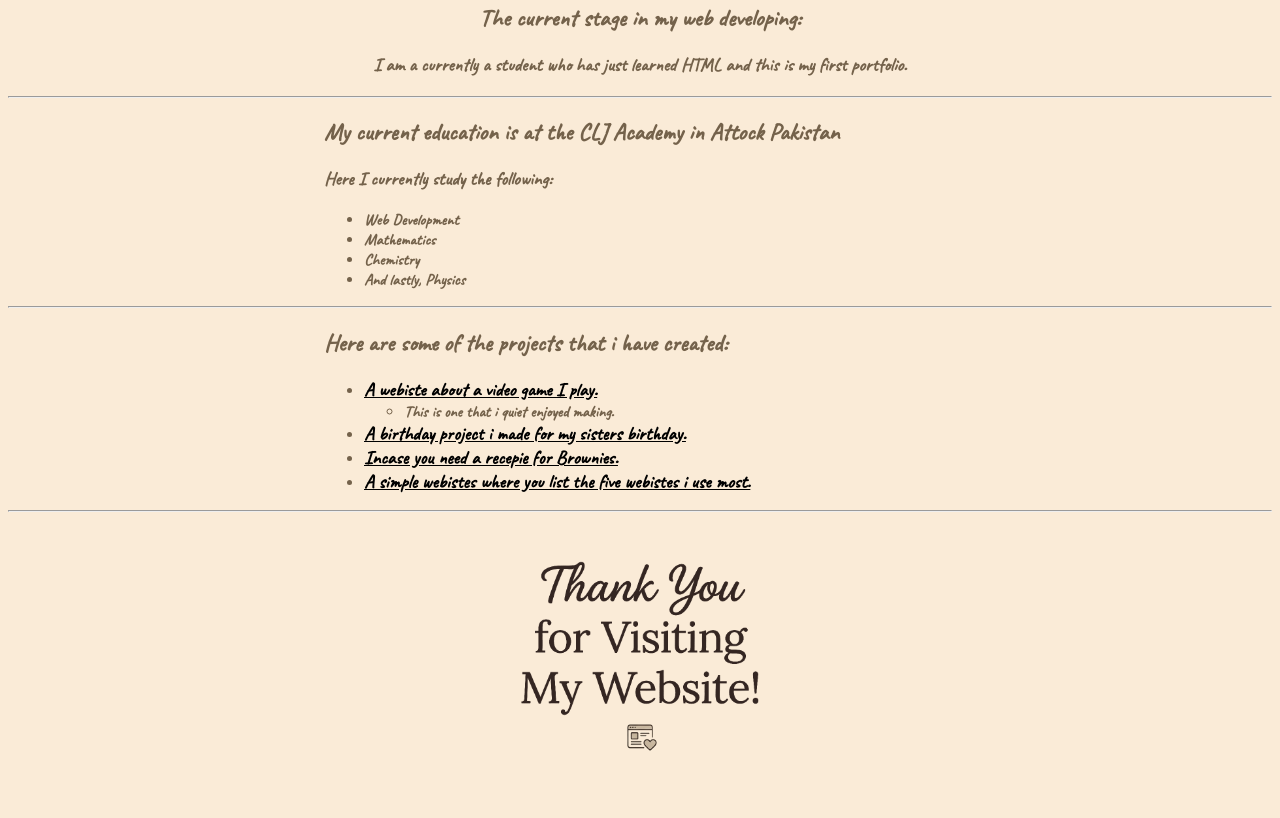
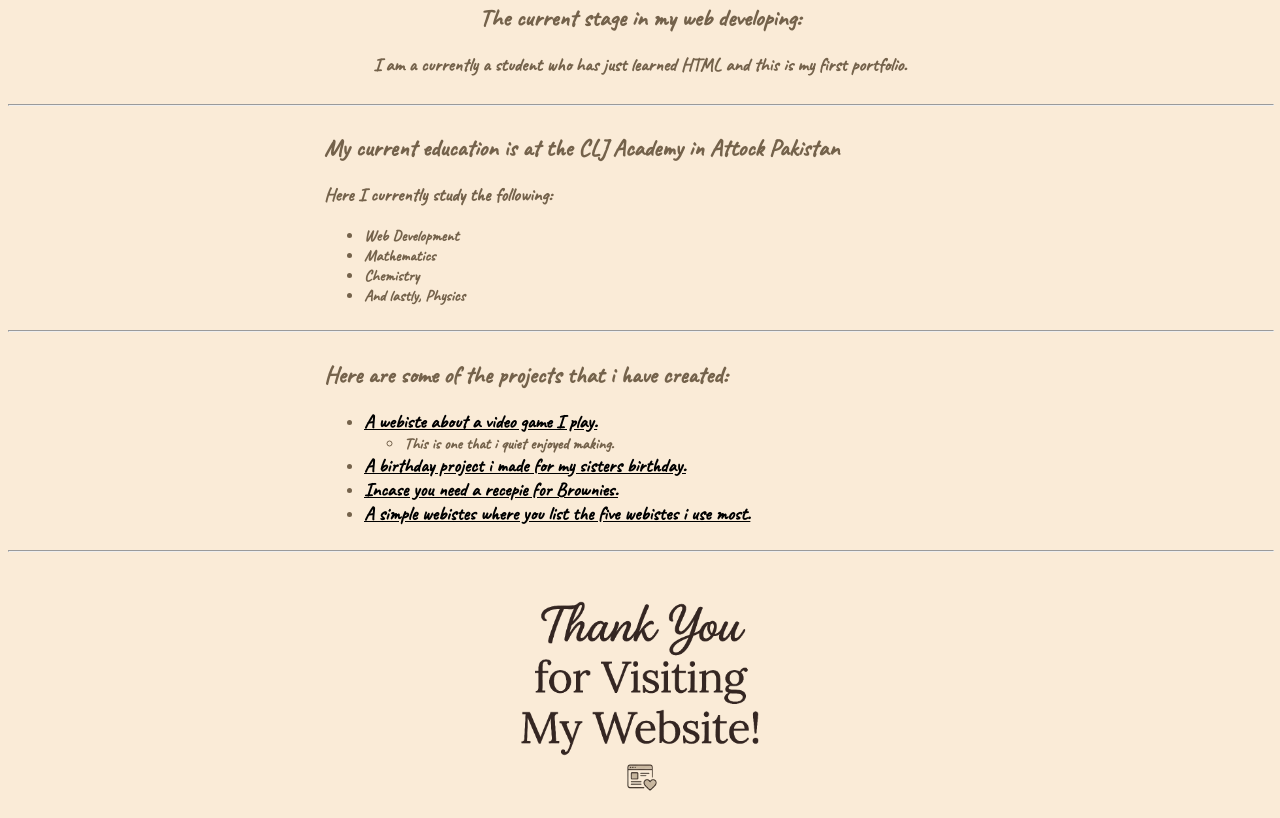
Before and after one commit to ellahihasnain74-bit/The-Porfolio, a plain HTML site: page index.html in a window 1280 px wide. Shown: the part 119-937 px from the top of the page. Before the commit the page ends 897 px from the top, so only its background shows below. Drawn offline with Linux system fonts and the light colour scheme.

Commit message:
Update style.css

```diff
--- a/style.css
+++ b/style.css
@@ -10,12 +10,10 @@
 
 #two{
     width: 50%;
-    margin-left: 25%;
 }
 
 #three{
-    width: 50%;
-    margin-left: 25%;
+  width: 50%;
 }
 
 img{
@@ -42,3 +40,14 @@ nav{
     align-items: center;
     justify-content: center;
 }
+
+body{
+    display: flex;
+    align-items: center;
+    justify-content: center;
+    flex-direction: column;
+}
+
+hr{
+    width: 100%;
+}
```
